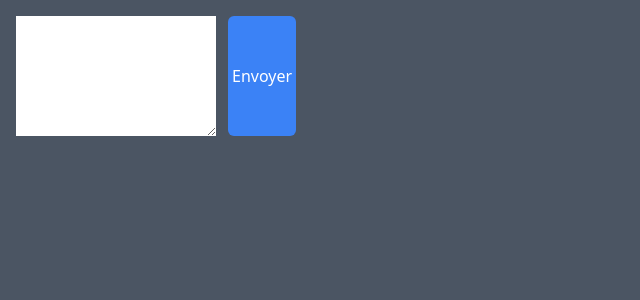
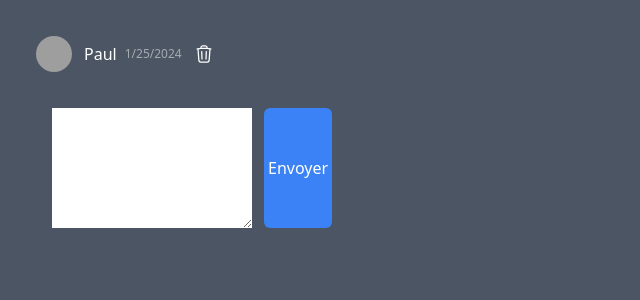
Before and after one commit to PaulBagot/chat-app, a Vue app: page / in a window 1280 px wide. Both pictures are taken after a click on the button "Envoyer". Shown: the top 300 px of the page, without its empty margins (0-640 px from the left). Built offline with nearby package versions, Linux system fonts and the light colour scheme; grey boxes are pictures that could not be loaded.

Commit message:
feat: delete message

```diff
--- a/package.json
+++ b/package.json
@@ -11,6 +11,7 @@
     "format": "prettier --write src/"
   },
   "dependencies": {
+    "@heroicons/vue": "^2.1.1",
     "pinia": "^2.1.7",
     "vue": "^3.3.11",
     "vue-router": "^4.2.5"
--- /dev/null
+++ b/src/components/ChatMessage.vue
@@ -0,0 +1,24 @@
+<script setup>
+
+import { TrashIcon } from '@heroicons/vue/24/outline'
+
+defineProps({
+    message: {
+        type: Object,
+        required: true
+    }
+})
+
+const emit = defineEmits(['delete'])
+
+</script>
+
+<template>
+    <div class="flex items-center">
+        <img :src="message.user.avatar" alt="user avatar" class="rounded-full h-9 w-9 mr-3">
+        <div>{{ message.user.name }}</div>
+        <div class="ml-2 text-xs opacity-50">{{ message.date }}</div>
+        <button @click="emit('delete', message.id)" class="ml-3"><TrashIcon class="h-5 w-5" /></button>
+    </div>
+    {{ message.content }}
+</template>
--- a/src/views/ChatView.vue
+++ b/src/views/ChatView.vue
@@ -1,24 +1,34 @@
 <script setup>
 
 import {ref} from 'vue';
+import ChatMessage from '@/components/ChatMessage.vue'
 
 const messageContent = ref(' ');
-
 const messages = ref([]);
 
+const deleteMessage = (id) => {
+    messages.value = messages.value.filter((message) => message.id != id)
+}
+
 const addMessage = () => {
-    messages.value.push(messageContent.value);
+    messages.value.push({
+        id : messages.value.length + 1,
+        content : messageContent.value,
+        date: new Date().toLocaleDateString(),
+        user: {
+            name: 'Paul',
+            avatar: 'https://france3-regions.francetvinfo.fr/image/8v4_52qCXdVsKnYm2XKhA40ytu0/1200x1200/regions/2020/06/08/5edea8a7629f8_norman.png'
+        }
+    });
     messageContent.value = '';
 }
 
 </script>
 
 <template>
-    <div>
-        <div>
-            <div v-for="(message, index) in messages" :key="index">
-                {{ message }}
-            </div>
+    <div class="p-9">
+        <div v-for="(message, index) in messages" :key="index" class="mb-5">
+            <ChatMessage :message="message" @delete="deleteMessage"/>
         </div>
         <div class="flex p-4">
             <textarea
```
Also changed, not shown: 1 other file (tests, documents, lock files or other folders).
